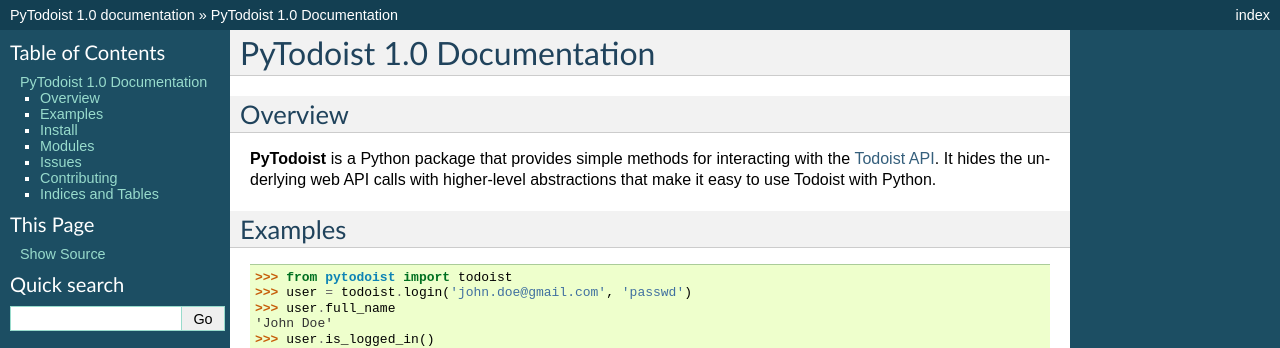
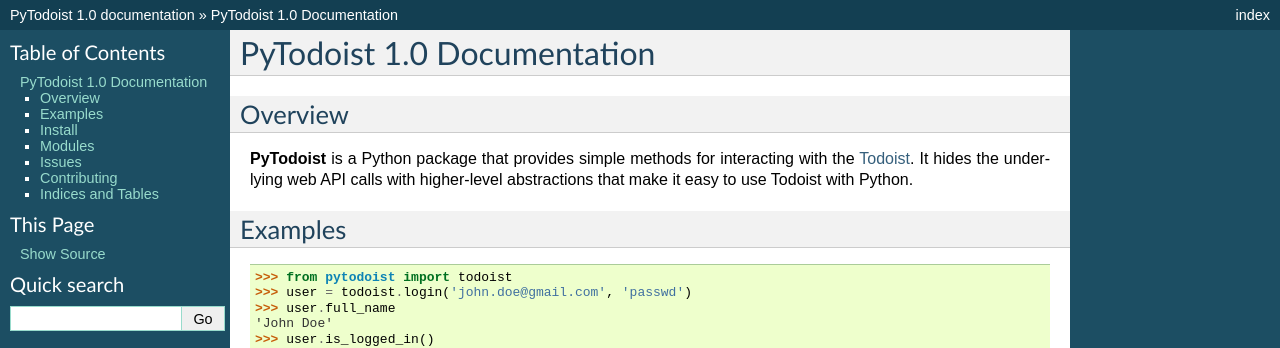
Before and after one commit to Garee/pytodoist, a Sphinx documentation site: the page built from docs/source/index.rst, in a window 1280 px wide. Shown: the top 348 px of the page. Built offline with Sphinx 7.4.7, drawn with Linux system fonts in a browser that asks for light colours.

Commit message:
Updated docs.

```diff
--- a/docs/source/index.rst
+++ b/docs/source/index.rst
@@ -3,7 +3,7 @@
 
 Overview
 --------
-**PyTodoist** is a Python package that provides simple methods for interacting with the `Todoist API <http://todoist.com/API/>`_. It hides the underlying web API calls with higher-level abstractions that make it easy to use Todoist with Python.
+**PyTodoist** is a Python package that provides simple methods for interacting with the `Todoist <http://www.todoist.com>`_. It hides the underlying web API calls with higher-level abstractions that make it easy to use Todoist with Python.
 
 Examples
 --------
```
